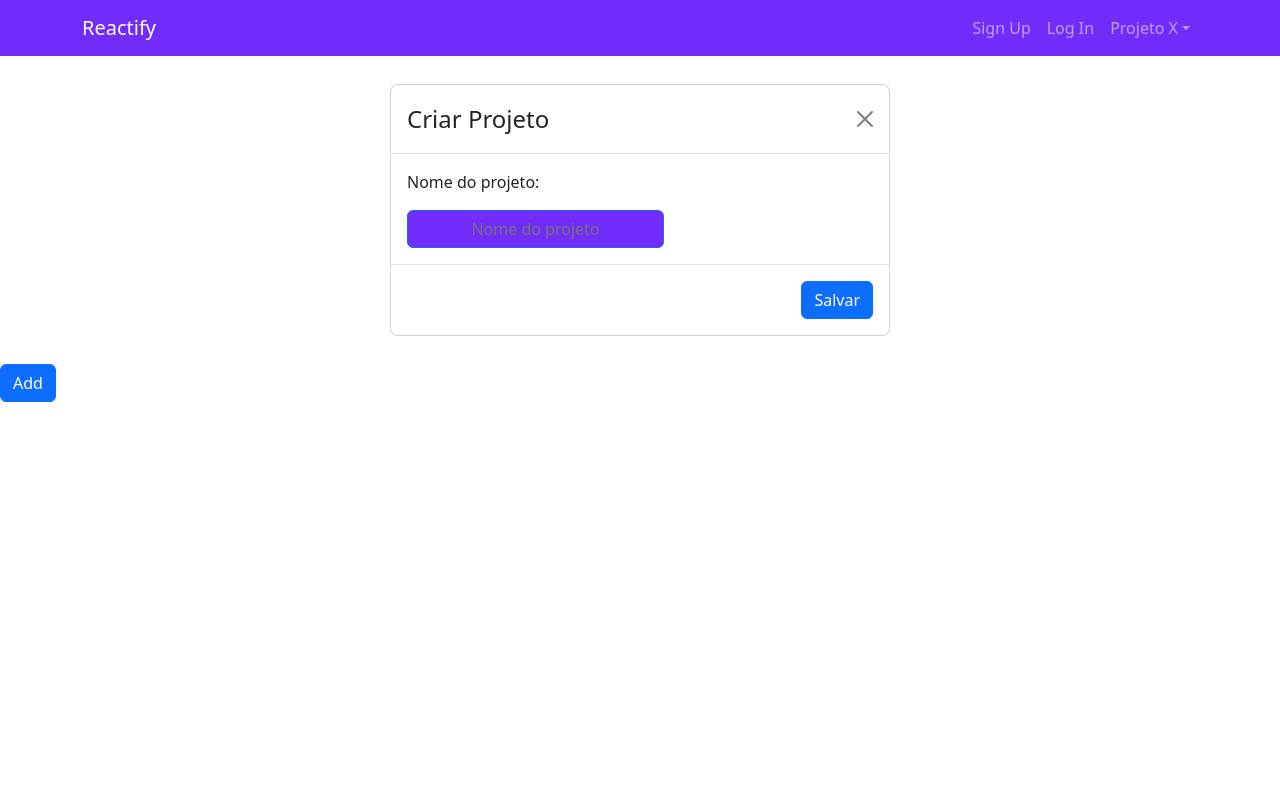
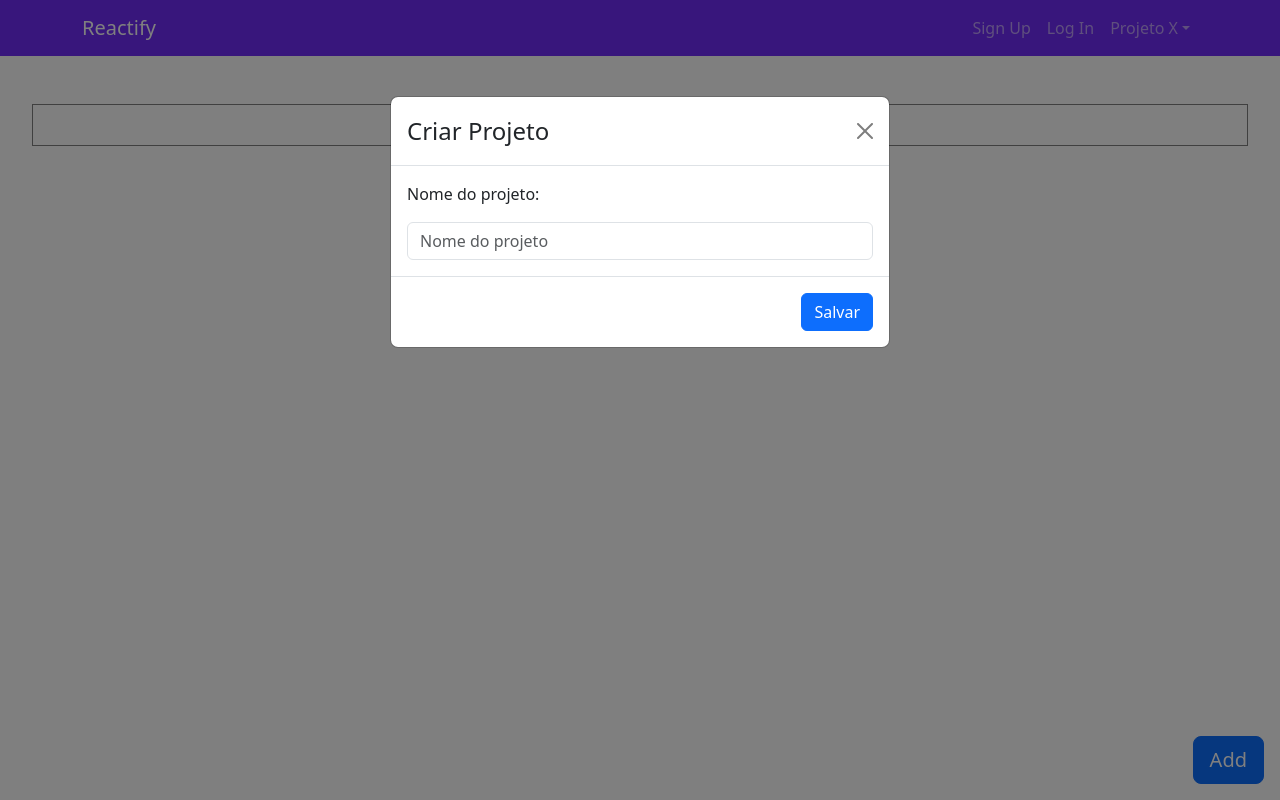
Before and after one commit to LumaGabriela/reactify-demo, a React (Create React App) app: page / in a window 1280 px wide. Both pictures are taken after a click on the button "Add". Built offline with nearby package versions, Linux system fonts and the light colour scheme.

Commit message:
update components

```diff
--- a/package.json
+++ b/package.json
@@ -6,6 +6,7 @@
     "bootstrap": "^5.3.3",
     "cra-template": "1.2.0",
     "dom": "^0.0.3",
+    "nanoid": "^5.0.9",
     "react": "^19.0.0",
     "react-bootstrap": "^2.10.7",
     "react-dom": "^19.0.0",
--- a/public/index.html
+++ b/public/index.html
@@ -24,7 +24,7 @@
       work correctly both with client-side routing and a non-root public URL.
       Learn how to configure a non-root public URL by running `npm run build`.
     -->
-    <title>React App</title>
+    <title>Reactify Demo</title>
   </head>
   <body>
     <noscript>You need to enable JavaScript to run this app.</noscript>
--- a/src/App.css
+++ b/src/App.css
@@ -9,16 +9,22 @@
   background: #5f84ff;
 }
 
-.row {
-  margin: 0 0 1rem 0;
-  align-items: center;
+
+
+
+.project-container {
+  border: 1px solid gray;
+  display: grid;
+  grid-template-columns: repeat(auto-fill, minmax(200px, 1fr));
+  gap: 20px;
+  padding: 20px;
+  margin: auto 2rem;
+  cursor: pointer;
 }
 
-.col{
-  border: 1px solid #555;
-  height: 3.7rem;
-  text-align: center;
-  align-items: center ;
-  justify-content: center;
-  display: flex;
+.project-item {
+  border: 1px solid gray;
+  padding: 10px;
+  border-radius: 15px;
+
 }
--- a/src/App.js
+++ b/src/App.js
@@ -7,9 +7,9 @@ import './App.css'
 
 
 import NavBar from './components/navbar/navbar'
-import ProjectModal from './components/modal/modal'
+import {AddProjectModal, ProjectDescriptionModal} from './components/modal/modal'
 import { AddButton } from './components/button/button'
-import ProjectIcon from './components/projects/projectIcon'
+import { ProjectIcon } from './components/projects/icon'
 ////
 
 
@@ -19,17 +19,33 @@ const App = () => {
 
 
   const [isProjectVisible, setIsProjectVisible] = useState(false)
-  const handleRemove = () => { console.log (isProjectVisible)
-    isProjectVisible ? setIsProjectVisible(false) : setIsProjectVisible(true)
+  const [descriptionModal, setDescriptionModal] = useState(false)
+  const [modalKey, setModalKey] = useState('')
+
+  const handleRemove = (type) => {
+    if (type === 'project') {
+      return isProjectVisible ? setIsProjectVisible(false) : setIsProjectVisible(true)
+    } else if (type === 'description') {
+      return descriptionModal ? setDescriptionModal(false) : setDescriptionModal(true)
+    }
   }
   return (
     <div className="App">
       <NavBar/>
-      <ProjectModal
-      isProjectVisible={isProjectVisible}
-      setIsProjectVisible={setIsProjectVisible}
+      <AddProjectModal
+      isVisible={isProjectVisible}
+      setIsVisible={setIsProjectVisible}
       projectData={projectData}
       setProjectData={setProjectData}
+      handleRemove={handleRemove}
+      />
+
+      <ProjectDescriptionModal
+      descriptionModal={descriptionModal}
+      setDescriptionModal={setDescriptionModal}
+      modalKey={modalKey}
+      setModalKey={setModalKey}
+      projectData={projectData}
       handleRemove={handleRemove}
       />
 
@@ -40,6 +56,8 @@ const App = () => {
       />
       <ProjectIcon
       projectData={projectData}
+      descriptionModal={descriptionModal}
+      setDescriptionModal={setDescriptionModal}
       />
     </div>
   );
--- a/src/components/button/button.js
+++ b/src/components/button/button.js
@@ -3,7 +3,7 @@ import Button from 'react-bootstrap/Button';
 const AddButton = ({handleRemove}) => {
   return (
     <>
-      <Button id='addProject' className="" variant="primary" onClick={ () => handleRemove()}>Add</Button>
+      <Button id='addProject' className="position-fixed bottom-0 end-0 m-3 btn-lg" variant="primary" onClick={ () => handleRemove('project')}>Add</Button>
 
     </>
   );
--- a/src/components/modal/modal.js
+++ b/src/components/modal/modal.js
@@ -1,11 +1,9 @@
 import { useEffect, useState } from 'react';
-import Button from 'react-bootstrap/Button';
-import Modal from 'react-bootstrap/Modal';
+import { Modal, Button, Form } from 'react-bootstrap';
+import { nanoid } from 'nanoid'
 
 
-
-
-const ProjectModal = ({projectData, setProjectData, isProjectVisible, handleRemove}) => {
+const AddProjectModal = ({projectData, setProjectData, isVisible, handleRemove}) => {
     const [pName, setPName] = useState('')
 
     //salva o nome do projeto no objeto principal
@@ -15,10 +13,11 @@ const ProjectModal = ({projectData, setProjectData, isProjectVisible, handleRemo
           goalSketches: ['Goal 1', 'Goal 2', 'Goal 3'],
           journey: [],
           productView: 'Visão do produto',
-          id: 123
-
+          key: nanoid()
         }
       setProjectData([...projectData, project])
+      setPName('')
+      handleRemove('project')
     }
 
 
@@ -26,36 +25,69 @@ const ProjectModal = ({projectData, setProjectData, isProjectVisible, handleRemo
   // printa os dados do objeto toda vez que ele é alterado
   useEffect(() => {
     console.log(projectData)
-  }, [projectData, isProjectVisible])
+  }, [projectData, isVisible])
 
 
   return (
     <div
-      className={"modal show " + projectData.id}
-      style={{ display: 'block', position: 'initial' }}
+      className={"modal show "}
+      style={{ display: isVisible ? 'block' : 'none', position: 'absolute', background: '#00000080' }}
     >
-      {isProjectVisible &&
-      (<Modal.Dialog>
-        <Modal.Header closeButton onClick={ () => handleRemove()}>
+      <Modal.Dialog style={ {marginTop: '6rem'} }>
+        <Modal.Header closeButton onClick={ () => handleRemove('project')}>
           <Modal.Title>Criar Projeto</Modal.Title>
         </Modal.Header>
 
         <Modal.Body>
           <p>Nome do projeto: </p>
-          <Button className='bg-purple' id='project-name' as="input" onChange={(e) => setPName(e.target.value)} type="input" placeholder="Nome do projeto" style={{cursor: 'text'}} />
+          <Form.Control
+            type="text"
+            value={pName}
+            onKeyUp={(e) => { if (e.key === 'Enter') setProjectName() }}
+            onChange={(e) => setPName(e.target.value)}
+            placeholder="Nome do projeto"
+            style={{ cursor: 'text' }}
+          />
         </Modal.Body>
 
         <Modal.Footer>
 
-          <Button variant="primary" onClick={ () => {
-            handleRemove()
-            setProjectName()
-            }
+          <Button variant="primary" onClick={ () => setProjectName()
           }>Salvar</Button>
         </Modal.Footer>
-      </Modal.Dialog>)}
+      </Modal.Dialog>
     </div>
   );
 }
 
-export default ProjectModal;
+const ProjectDescriptionModal = ({descriptionModal, setDescriptionModal, projectData, handleRemove, modalKey, setModalKey}) => {
+  const project = projectData.find(project => project.key === descriptionModal.key)
+
+  useEffect(() => {
+  }, [descriptionModal])
+
+  return (
+    <div
+    className={"modal show "}
+    style={{ display: descriptionModal.isVisible ? 'block' : 'none', position: 'absolute', background: '#00000080' }}
+    >
+      <Modal.Dialog>
+        <Modal.Header closeButton onClick={ () => handleRemove('description')}>
+          <Modal.Title>{project ? project.name : 'Projeto Não Encontrado'}</Modal.Title>
+        </Modal.Header>
+
+        <Modal.Body>
+
+        </Modal.Body>
+
+        <Modal.Footer>
+          <Button variant="primary"
+           onClick={ () => handleRemove('description')}
+          >Salvar</Button>
+        </Modal.Footer>
+      </Modal.Dialog>
+    </div>
+  );
+}
+
+export  {AddProjectModal, ProjectDescriptionModal}
--- /dev/null
+++ b/src/components/projects/icon.js
@@ -0,0 +1,23 @@
+import React, { useEffect } from 'react'
+
+
+const ProjectIcon = ({projectData, setDescriptionModal}) => {
+
+    return (
+        <div  className="project-container mt-5">
+        {projectData.map((project) => (
+            <div key={project.key}
+            className = {`project-item text-center ${project.key} `}
+            onClick={() => setDescriptionModal({isVisible: true, key: project.key})}
+
+            >
+            <h5>{project.name}</h5>
+
+            </div>
+        ))}
+        </div>
+    )
+}
+
+
+export {ProjectIcon}
--- a/src/components/projects/projectIcon.js
+++ /dev/null
@@ -1,19 +0,0 @@
-
-
-
-const ProjectIcon = ({projectData}) => {
-    return (
-        <div>
-        {projectData.map((project, i) => (
-            <div key={i} className="container text-center">
-            <h2>Nome do projeto:</h2> {project.name}
-            <h2>Journeys:</h2> {project.journey}
-            <h2>Visão do Produto:</h2> {project.jo}
-            </div>
-        ))}
-        </div>
-    )
-}
-
-
-export default ProjectIcon
```
Also changed, not shown: 1 other file (tests, documents, lock files or other folders).
